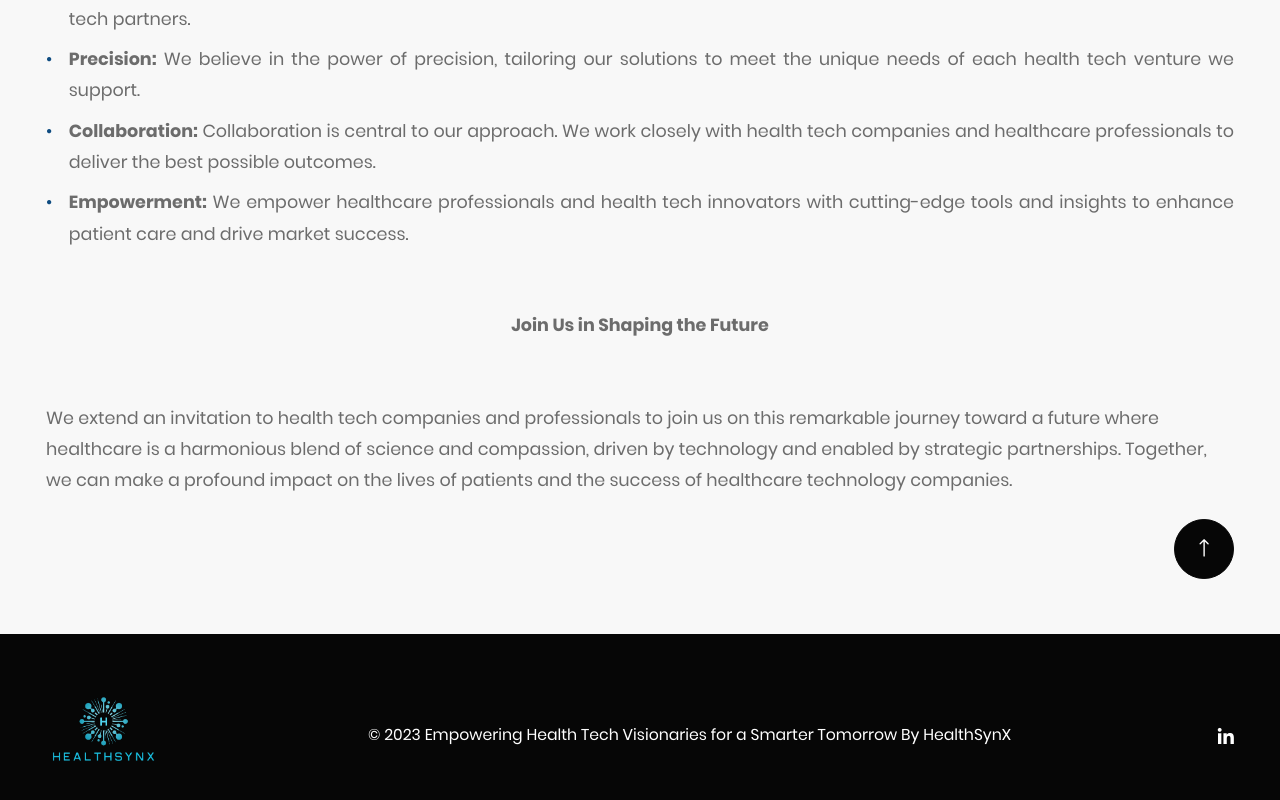
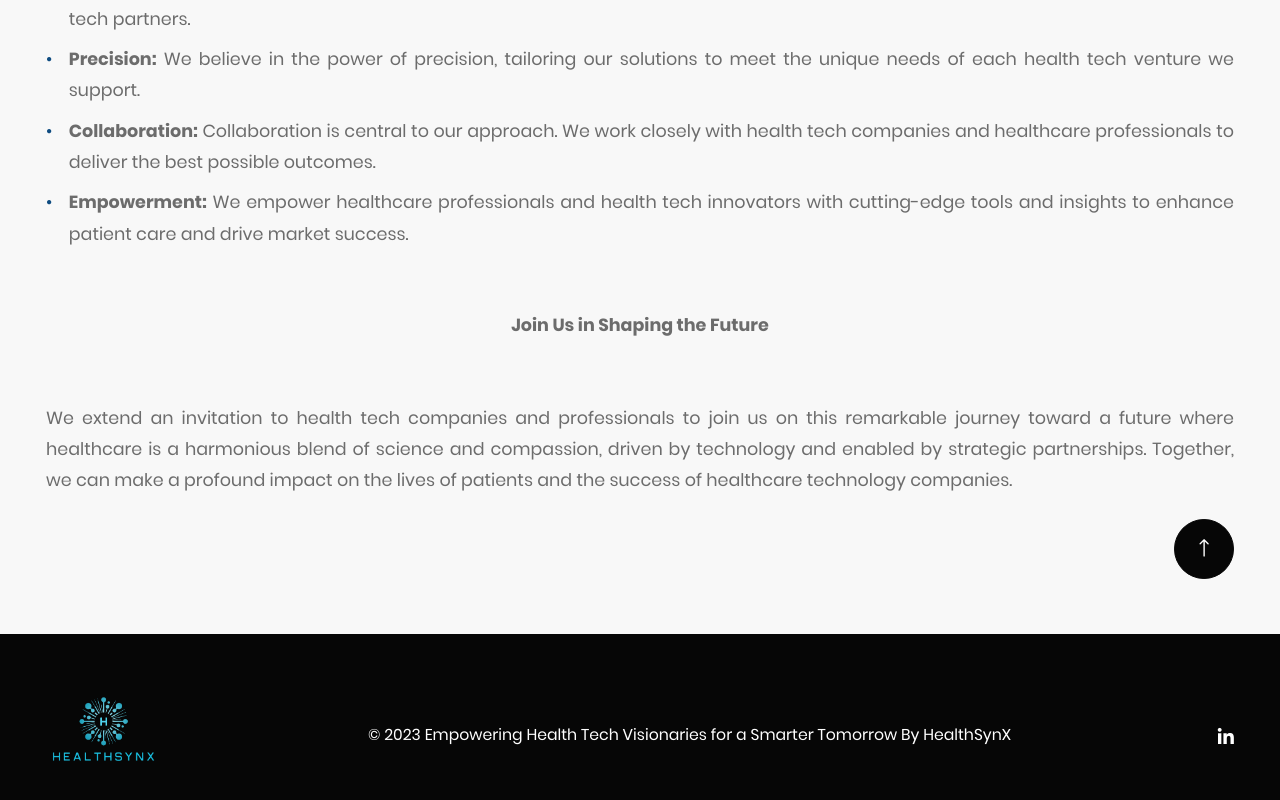
Before and after one commit to ErenYea/AgroNutriSight, a React (Create React App) app: page /about-us in a window 1280 px wide. Shown: the part 2533-3333 px from the top of the page. Built offline with nearby package versions, Linux system fonts and the light colour scheme.

Commit message:
Update AboutUs.js

```diff
--- a/src/blocks/about/AboutUs.js
+++ b/src/blocks/about/AboutUs.js
@@ -114,7 +114,7 @@ const AboutUs = () => {
         <b style={{ textAlign: "center", display: "block" }}>Join Us in Shaping the Future</b>
       </p>
 
-      <p style={{ marginTop: "4rem" }}>
+      <p style={{ marginTop: "4rem" }} className="text-justify">
         We extend an invitation to health tech companies and professionals to join us on this remarkable journey toward a future where healthcare is a harmonious blend of science and compassion, driven by technology and enabled by strategic partnerships. Together, we can make a profound impact on the lives of patients and the success of healthcare technology companies.
       </p>
 
```
